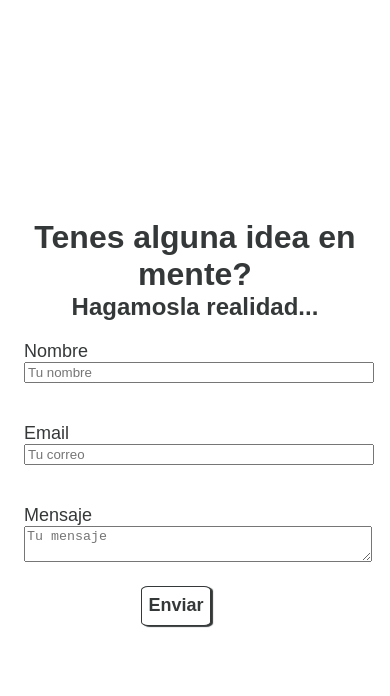
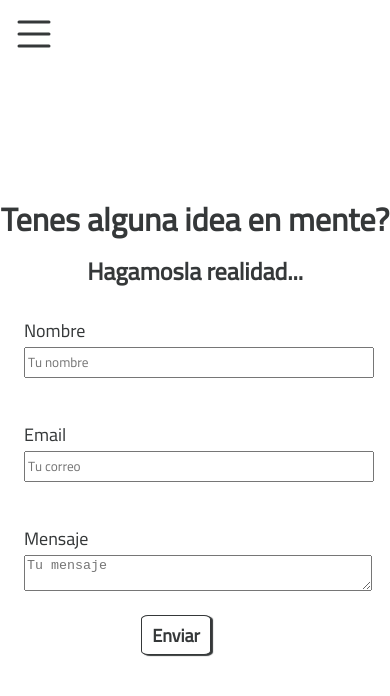
Before and after one commit to matyuhh/amti-web, a React (Create React App) app: page /contactme in a window 390 px wide. Shown: the top 696 px of the page. Built offline with nearby package versions, Linux system fonts and the light colour scheme.

Commit message:
new fonts + added mobilenavbar + all page hover and transition effects

```diff
--- a/src/App.js
+++ b/src/App.js
@@ -1,4 +1,4 @@
-import React from 'react';
+import React, { useState } from 'react';
 import { BrowserRouter as Router, Switch, Route} from 'react-router-dom';
 import Navbar from './components/navbar/navbar.component';
 import Intro from './components/intro/intro.component';
@@ -8,12 +8,22 @@ import Resume from './components/resume/resume.component';
 
 
 import './App.scss';
+import MobileNavbar from './components/mobile-navbar/mobile-navbar.component';
 
 
-const App = () => (
+const App = () => {
+
+  const [ isOpen, setIsOpen ] = useState(false);
+
+  const toggle = () => {
+      setIsOpen(!isOpen)
+  }
+
+  return (
     <>
       <Router>
-      <Navbar/>
+        <MobileNavbar isOpen={isOpen} toggle={toggle}/>
+        <Navbar toggle={toggle}/>
         <Switch>
           <Route path='/contactme' component={ContactMe}/>
           <Route path='/portfolio' component={Portfolio}/>
@@ -23,6 +33,6 @@ const App = () => (
       </Router>
     </>
   )
-
+};
 
 export default App;
--- a/src/App.scss
+++ b/src/App.scss
@@ -1,7 +1,6 @@
 .App {
     display: flex;
     box-sizing: border-box;
-    font-family: 'Cairo', sans-serif;
 }
 
 * {
--- a/src/components/contact-form/contact-form.styles.jsx
+++ b/src/components/contact-form/contact-form.styles.jsx
@@ -23,7 +23,7 @@ export const FormLabel = styled.label`
     align-self: flex-start;
     text-align: start;
     font-size: 18px;
-    font-family: sans-serif;
+    font-family: Cairo, sans-serif;
     color: #353839;
 `
 export const FormInputWrapper = styled.div`
@@ -32,14 +32,14 @@ export const FormInputWrapper = styled.div`
 `
 export const FormInput = styled.input`
     width: 100%;
-    font-family: sans-serif;
+    font-family: Cairo, sans-serif;
 `
 export const FormTextArea = styled.textarea`
     width: 100%;
 `
 export const SubmitButton = styled.button`
     align-self: flex-end;
-    font-family: sans-serif;
+    font-family: Cairo, sans-serif;
     width: 70px;
     height: 40px;
     border-radius: 10%;
@@ -49,4 +49,13 @@ export const SubmitButton = styled.button`
     font-size: 18px;
     font-weight: bold;
     color: #353839;
+    transition: 0.4s;
+
+    &:hover {
+        background:#353839;
+        color: white;
+        border: 1px solid #353839;
+        box-shadow: 2px 1px 1px #353839;
+        opacity: 1;
+    }
 `
--- a/src/components/contact-me/contact-me.styles.jsx
+++ b/src/components/contact-me/contact-me.styles.jsx
@@ -19,12 +19,12 @@ export const ContainerContactMe = styled.div`
 `;
 export const ContactFormH1 = styled.h1`
     font-size: 32px;
-    font-family: sans-serif;
+    font-family: Cairo, sans-serif;
     color: #353839;
 `;
 
 export const ContactFormH2 = styled.h2`
     font-size: 24px;
-    font-family: sans-serif;
+    font-family: Cairo, sans-serif;
     color: #353839;
 `;
--- /dev/null
+++ b/src/components/mobile-navbar/mobile-navbar.component.jsx
@@ -0,0 +1,34 @@
+import React, { useState } from 'react';
+
+import {
+    MobileMenu,
+    MobileContainer,
+    MobileWrapper,
+    MobileItem,
+    MobileCross
+} from './mobile-navbar.styles';
+
+const MobileNavbar = () => {
+    const [isOpen, setIsOpen] = useState(false);
+
+    const toggle = () => {
+        setIsOpen(!isOpen)
+    }
+
+    return(
+        <>
+            <MobileMenu onClick={toggle} isOpen={isOpen}/>
+            <MobileCross onClick={toggle} isOpen={isOpen}/>
+            <MobileContainer isOpen={isOpen}>
+                    <MobileWrapper>
+                        <MobileItem exact to='/' onClick={toggle} activeClassName='active'>Sobre mí</MobileItem>
+                        <MobileItem to='/contactme' onClick={toggle} activeClassName='active'>Contacto</MobileItem>
+                        <MobileItem to='/resume' onClick={toggle} activeClassName='active'>CV</MobileItem>
+                        <MobileItem to='/portfolio' onClick={toggle} activeClassName='active'>Portfolio</MobileItem>
+                    </MobileWrapper>
+            </MobileContainer>
+        </>
+    )
+};
+
+export default MobileNavbar;
--- /dev/null
+++ b/src/components/mobile-navbar/mobile-navbar.styles.jsx
@@ -0,0 +1,100 @@
+import styled from "styled-components";
+import { BsList } from "react-icons/bs";
+import { ImCross } from "react-icons/im";
+import { NavLink } from "react-router-dom";
+
+export const MobileMenu = styled(BsList)`
+    display: none;
+    color: #353839;
+
+    @media screen and (max-width: 768px) {
+        position: fixed;
+        top:10px;
+        left: 10px;
+        width: 48px;
+        height: 48px;
+        display: inline;
+        cursor: pointer;
+        z-index: 999;
+        transition: 0.2s ease-in-out;
+        display: ${({ isOpen }) => (isOpen ? 'none' : 'display')};
+        &:hover {
+            opacity: 0.2;
+            transition: 0.2s ease-in-out;
+        }
+    }
+`
+export const MobileCross = styled(ImCross)`
+    display: none;
+    color: white;
+
+    @media screen and (max-width: 768px) {
+        position: fixed;
+        top:10px;
+        left: 10px;
+        width: 48px;
+        height: 48px;
+        display: inline;
+        cursor: pointer;
+        z-index: 999;
+        transition: 0.2s ease-in-out;
+        display: ${({ isOpen }) => (isOpen ? 'display' : 'none')};
+        &:hover {
+            opacity: 0.2;
+            transition: 0.2s ease-in-out;
+        }
+    }
+`
+
+export const MobileContainer = styled.div`
+    display: none;
+    @media screen and (max-width: 768px) {
+        z-index: 998;
+        position: fixed;
+        text-align: center;
+        background: black;
+        height: 100%;
+        width: 100%;
+        align-items: center;
+        justify-content: center;
+        display: flex;
+        background:#353839;
+        color: white;
+        transition: opacity 0.5s ease-in-out;
+        overflow: hidden;
+        opacity: ${({ isOpen }) => (isOpen ? '100%' : '0')};
+        top: ${({ isOpen }) => (isOpen ? '0' : '-100%')};
+        display: ${({ isOpen }) => (isOpen ? 'inline' : 'none')};
+    }
+`
+
+export const MobileWrapper = styled.div`
+    margin-top: 40px;
+    display: flex;
+    justify-content: center;
+    align-items: center;
+    flex-direction: column;
+`
+
+export const MobileItem = styled(NavLink)`
+    padding: 10%;
+    font-size: 2.5rem;
+    color: white;
+    text-decoration: none;
+    list-style: none;
+    font-family: Cairo, sans-serif;
+    line-height: 1;
+    transition: 0.2s ease-in-out;
+    display: flex;
+    align-items: center;
+    justify-content: center;
+
+    &:hover {
+        opacity: 0.6;
+        transition: 0.2s ease-in-out;
+    }
+
+    &.active{
+        opacity: 0.2;
+    }
+`
--- a/src/components/navbar/navbar.component.jsx
+++ b/src/components/navbar/navbar.component.jsx
@@ -1,14 +1,13 @@
 import React from 'react';
-
 import {
     FaGithub,
-    FaLinkedin
+    FaLinkedin,
 } from 'react-icons/fa';
 import {
     BsFileText,
     BsBriefcase,
     BsPersonFill,
-    BsEnvelope
+    BsEnvelope,
 } from "react-icons/bs";
 
 import {
@@ -20,7 +19,7 @@ import {
     MenuH1,
     MenuH2,
     MenuItem,
-    MenuItemTitle
+    MenuItemTitle,
 } from './navbar.styles';
 
 const Navbar = () => {
@@ -37,19 +36,19 @@ const Navbar = () => {
             </MenuTitle>
 
             <MenuContainer>
-                <MenuItem to='/'>
+                <MenuItem exact to='/' activeClassName='active'>
                     <BsPersonFill/>
                     <MenuItemTitle>Sobre mí</MenuItemTitle>
                 </MenuItem>
-                <MenuItem to='/contactme'>
+                <MenuItem to='/contactme' activeClassName='active'>
                     <BsEnvelope/>
                     <MenuItemTitle>Contacto</MenuItemTitle>
                 </MenuItem>
-                <MenuItem to='/resume'>
+                <MenuItem to='/resume' activeClassName='active'>
                     <BsFileText/>
                     <MenuItemTitle>CV</MenuItemTitle>
                 </MenuItem>
-                <MenuItem to='/portfolio'>
+                <MenuItem to='/portfolio' activeClassName='active'>
                     <BsBriefcase/>
                     <MenuItemTitle>Portfolio</MenuItemTitle>
                 </MenuItem>
--- a/src/components/navbar/navbar.styles.jsx
+++ b/src/components/navbar/navbar.styles.jsx
@@ -1,5 +1,5 @@
 import styled from 'styled-components';
-import { Link } from 'react-router-dom';
+import { NavLink } from 'react-router-dom';
 
 export const ContainerNavbar = styled.nav`
     position: absolute;
@@ -12,8 +12,8 @@ export const ContainerNavbar = styled.nav`
     align-items: center;
     justify-content: center;
     font-size: 32px;
-    font-family: sans-serif;
-
+    font-family: Cairo, sans-serif;
+    line-height: 1;
 
     @media screen and (max-width: 1024px) {
         width: 50vw;
@@ -72,6 +72,11 @@ export const SocialLink = styled.a`
     padding: 0 10px;
     margin: 0 5px;
     color: white;
+    transition: 0.2s;
+
+    &:hover {
+        opacity: 0.6;
+    }
 `
 
 export const MenuContainer = styled.div`
@@ -82,12 +87,21 @@ export const MenuContainer = styled.div`
     margin-bottom: 30px;
 `;
 
-export const MenuItem = styled(Link)`
+export const MenuItem = styled(NavLink)`
     font-size: 128px;
     color: white;
     justify-content: center;
     align-items: center;
     text-align: center;
+    transition: 0.2s;
+
+    &:hover {
+        opacity: 0.6;
+    }
+
+    &.active{
+        opacity: 0.2;
+    }
 `
 
 export const MenuItemTitle = styled.h3`
--- a/src/components/slide/slide.styles.jsx
+++ b/src/components/slide/slide.styles.jsx
@@ -42,10 +42,10 @@ export const SlideTextContainer = styled.div`
 export const SlideTitle = styled.h1`
     margin-top: -20px;
     font-size: 32px;
-    font-family: sans-serif;
+    font-family: Cairo, sans-serif;
     font-weight: bold;
 `
 export const SlideDescription = styled.p`
     font-size: 16px;
-    font-family: sans-serif;
+    font-family: Cairo, sans-serif;
 `
```
Lines whose indentation alone changed are shown as unchanged.
